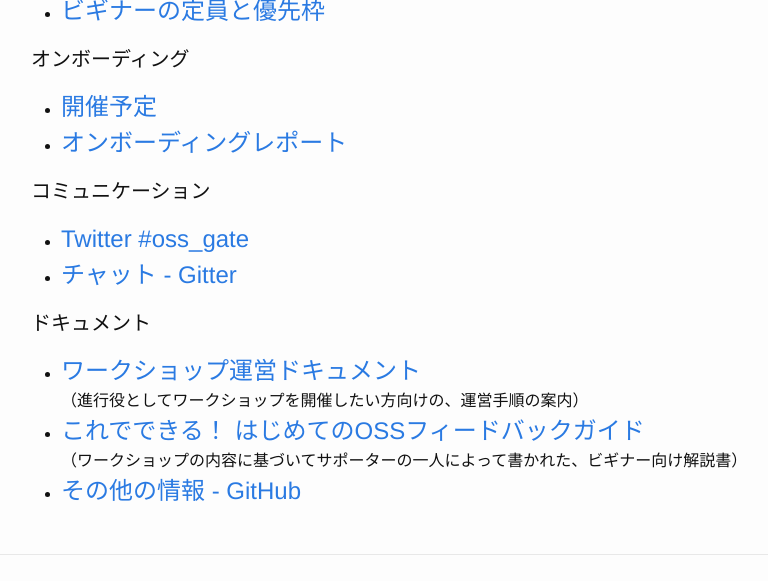
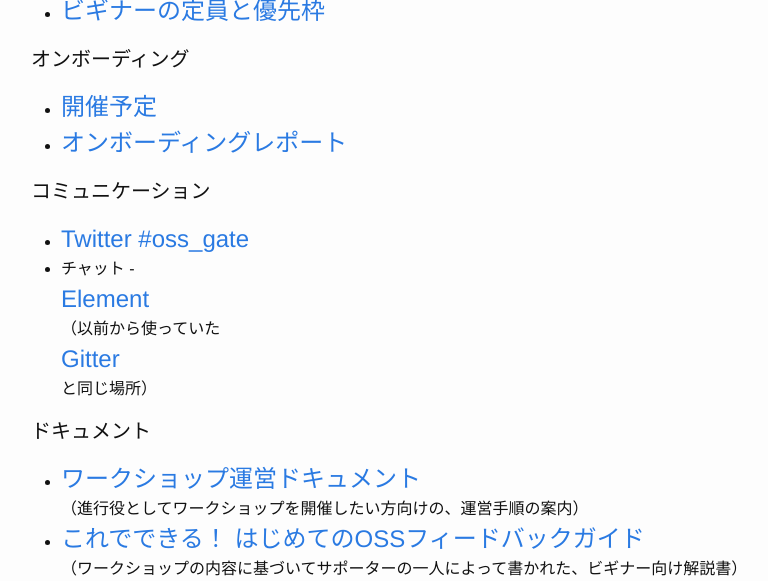
Before and after one commit to oss-gate/oss-gate.github.io, a Jekyll site: the page built from index.html, in a window 1280 px wide and 900 px high, scrolled down 1690 px, cut to the strip 0-581 px from the top of the window. Shown: the whole strip, without its empty margins (239-1007 px from the left). Built offline with Jekyll 4.4.1, drawn with Linux system fonts in a browser that asks for light colours; comment, search, counter and statistics services are not loaded.

Commit message:
Use Element for chat link (#115)

```diff
--- a/index.html
+++ b/index.html
@@ -153,12 +153,18 @@ layout: home
       >
     </li>
     <li>
+      チャット - <a
+        class="post-link"
+        href="https://app.element.io/?#/room/#oss-gate_general:gitter.im"
+        target="_blank"
+        >Element</a
+      >（以前から使っていた
       <a
         class="post-link"
         href="https://app.gitter.im/#/room/#oss-gate_general:gitter.im"
         target="_blank"
-        >チャット - Gitter</a
-      >
+        >Gitter</a
+      >と同じ場所）
     </li>
   </ul>
 
```
